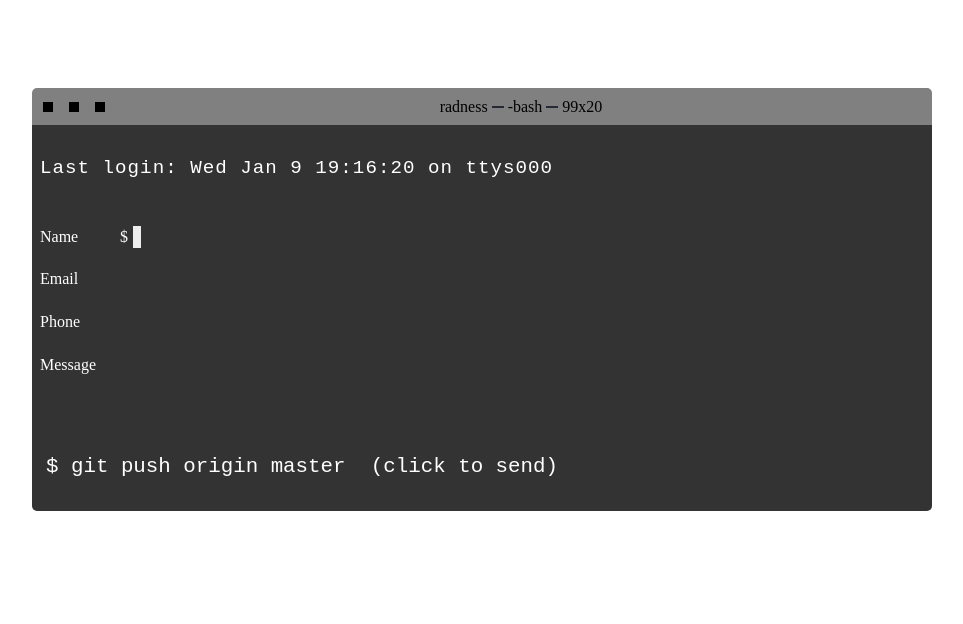
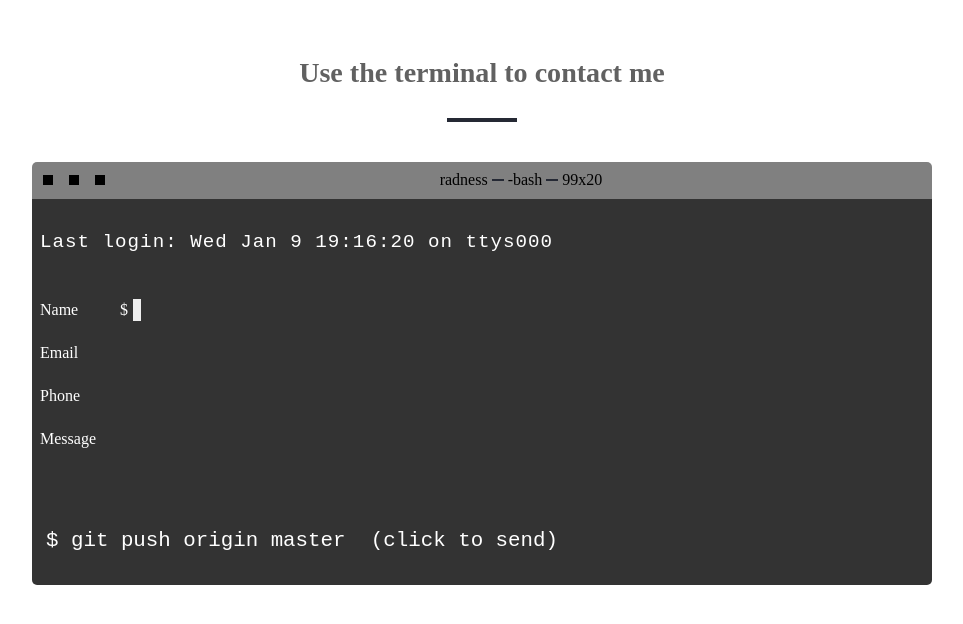
Before and after one commit to dr-data/gatsby-radness, a Gatsby site: page /contact/contact-form in a window 1280 px wide. Shown: the whole page, without its empty margins (158-1121 px from the left). Built offline with nearby package versions, Linux system fonts and the light colour scheme; Gatsby itself is replaced by a stand-in of ours; some icons are missing.

Commit message:
page header cleanup

```diff
--- a/src/components/page-header/page-header.sass
+++ b/src/components/page-header/page-header.sass
@@ -1,12 +1,14 @@
 @import "../../sass/variables"
 
 .header-title
-  font-family: $font-semiBold
-  font-size: 2.5em
+  font-size: 1.5em
   text-align: center
+  color: #616161
+  line-height: 1.2
+  padding-top: 20px
 
 .header-bar
   width: 70px
   height: 4px
   background-color: $charcoal
-  margin: 20px auto 100px
+  margin: 20px auto 40px
--- a/src/components/page-header/page-header.tsx
+++ b/src/components/page-header/page-header.tsx
@@ -3,7 +3,9 @@ import './page-header.sass'
 
 const PageHeader = (props: any) => (
   <>
-    <header className="header-title">{props.title}</header>
+    <header className="header-title">
+      <h3>{props.title}</h3>
+      </header>
     <div className='header-bar'/>
   </>
 
--- a/src/pages/contact/contact-form.sass
+++ b/src/pages/contact/contact-form.sass
@@ -1,7 +1,6 @@
 @import "../../sass/variables"
 
 .terminal-container
-  padding: 5rem 0
   max-width: 900px
   width: 100%
   margin: auto
--- a/src/pages/contact/contact-form.tsx
+++ b/src/pages/contact/contact-form.tsx
@@ -1,5 +1,6 @@
 import * as React from 'react'
 import './contact-form.sass'
+import PageHeader from '../../components/page-header/page-header'
 
 const SelectionOption = {
   Name: 'Name',
@@ -42,6 +43,8 @@ class ContactForm extends React.Component<any, any> {
   render() {
     const { selection } = this.state
     return (
+      <>
+        <PageHeader title="Use the terminal to contact me"/>
         <div className="container">
           <div className="terminal-container">
             <div className='terminal-bar'>
@@ -71,6 +74,7 @@ class ContactForm extends React.Component<any, any> {
             </div>
           </div>
         </div>
+      </>
     )
   }
 }
--- a/src/pages/projects.tsx
+++ b/src/pages/projects.tsx
@@ -1,12 +1,9 @@
 import * as React from 'react'
 import Layout from '../components/layout'
 import ProjectPage from './projects/projects-page'
-import ProjectHeader from '../pages/projects/header/project-header'
 
-const headerTitle = 'Freelance Web Designer & Developer based in Texas. </br> Highly experienced in designing & developing custom Angular & React websites.'
 const ProjectsPage = () => (
   <Layout>
-    <ProjectHeader title={headerTitle}/>
     <ProjectPage/>
   </Layout>
 )
--- a/src/pages/projects/header/project-header.sass
+++ b/src/pages/projects/header/project-header.sass
@@ -5,5 +5,5 @@
   text-align: center
   color: $dark-grey
   border-bottom: 2px solid #f5f6f7
-  padding: 20px 0 40px
+  padding: 20px 0 50px
   line-height: 1.2
```
Also changed, not shown: src/pages/about/about.tsx (+6 -4 lines), src/pages/projects/projects-page.tsx (+7 -3 lines). Lines whose indentation alone changed are shown as unchanged.
